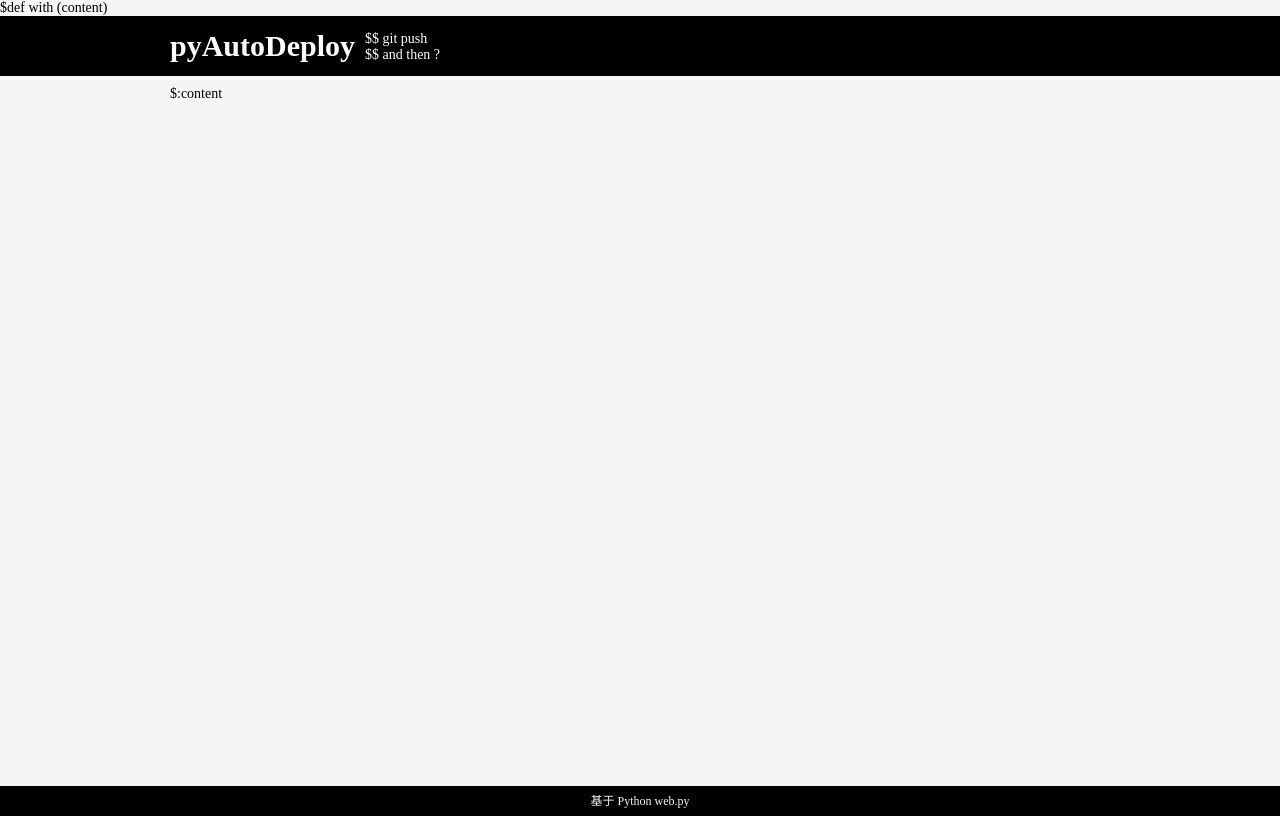
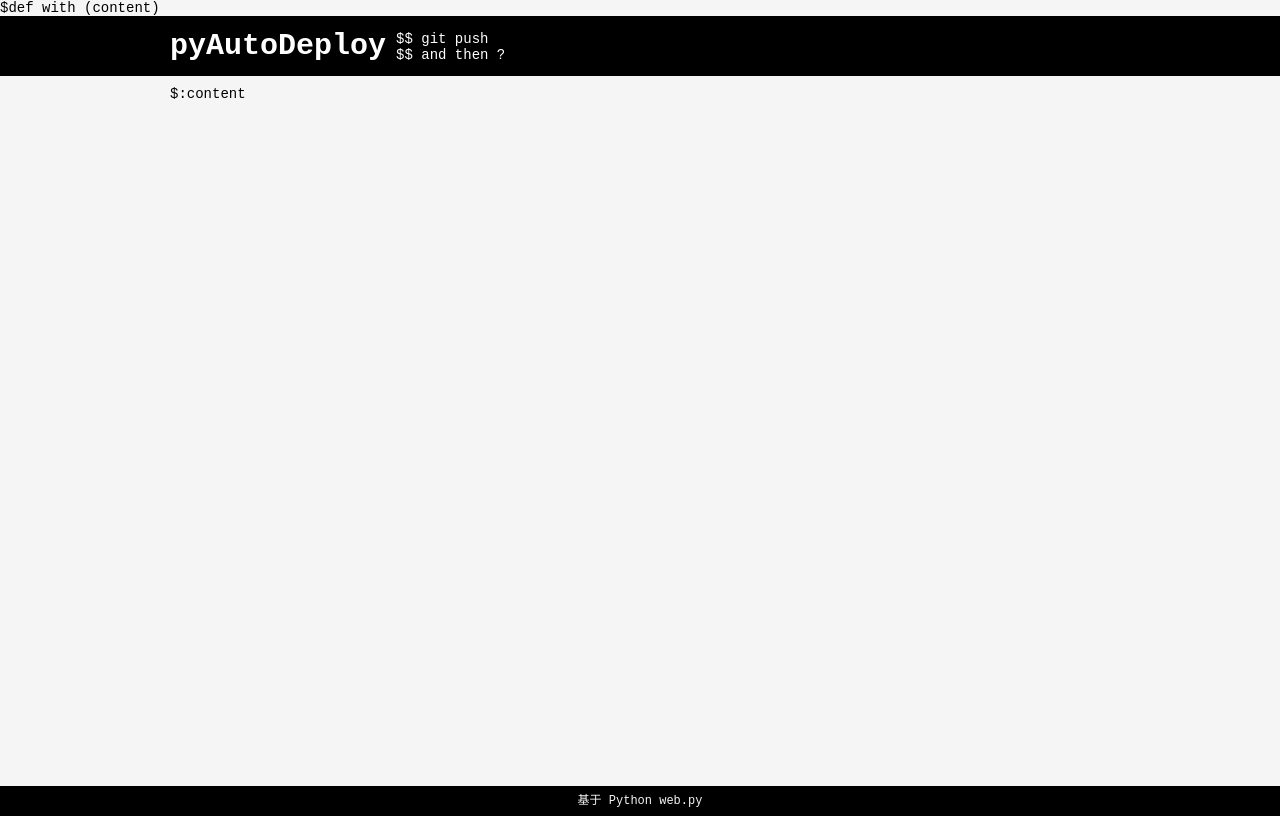
Before and after one commit to tonghs/pyAutoDeploy, a Python web app: template templates/base.html in a window 1280 px wide. Run offline with Jinja, Linux system fonts and the light colour scheme; the template is opened without the code that fills it, so the values that code supplies are empty.

Commit message:
全局样式调整

```diff
--- a/static/css/main.css
+++ b/static/css/main.css
@@ -1,5 +1,6 @@
 html body{
     background-color: #f5f5f5;
+    font-family: 'Courier New';
     font-size: 14px;
     margin: 0;
     padding: 0;
```
